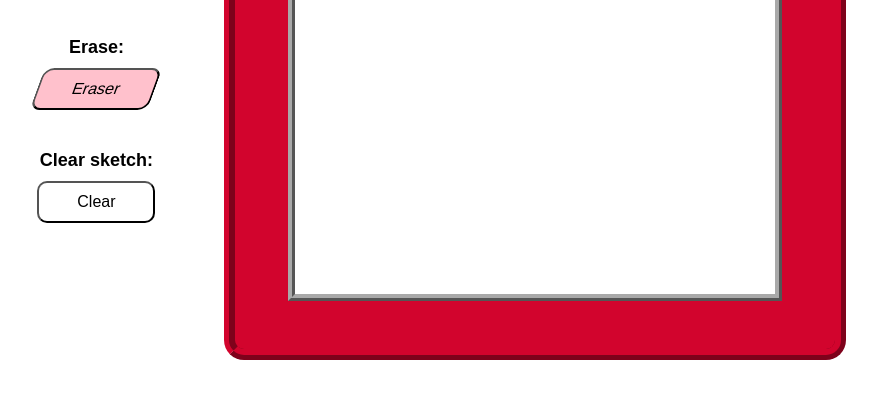
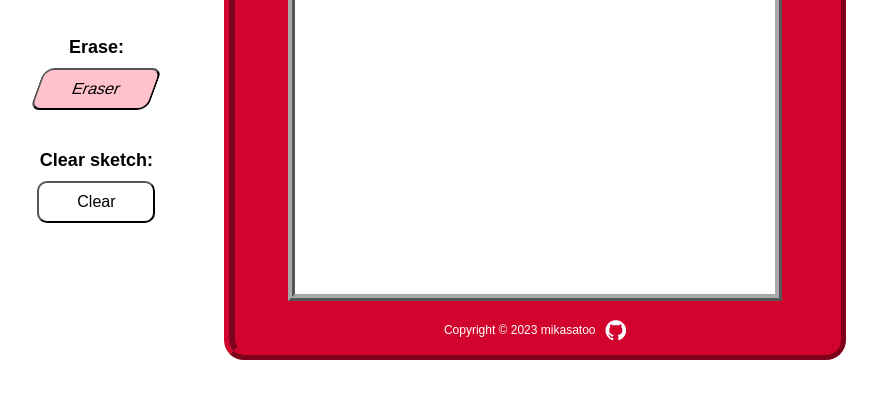
Before and after one commit to mikasatoo/etch-a-sketch, a plain HTML site: page index.html in a window 1280 px wide. Shown: the part 290-688 px from the top of the page, without its empty margins (228-1105 px from the left). Drawn offline with Linux system fonts and the light colour scheme.

Commit message:
Add footer

```diff
--- a/index.html
+++ b/index.html
@@ -10,6 +10,7 @@
     <link rel="stylesheet" href="styles.css"/>
     <script src="script.js" defer></script>
     <script src="jscolor.js"></script>
+    <link rel="stylesheet" href="https://cdnjs.cloudflare.com/ajax/libs/font-awesome/4.7.0/css/font-awesome.min.css"> <!-- link to GitHub icon source -->
 </head>
 
 <body>
@@ -48,6 +49,11 @@
 
             <div class="grid">  <!-- the grid divs will be created within this div -->
             </div>
+
+            <div class="footer">
+                <p>Copyright © 2023 mikasatoo</p>
+                <a href="https://github.com/mikasatoo" target="_blank"><i style="font-size:24px" class="fa">&#xf09b;</i></a>
+            </div>
         </div>
     </div>
 </body>
--- a/styles.css
+++ b/styles.css
@@ -44,7 +44,7 @@ body {
     border: 2mm ridge darkgrey;
     /* border-radius: 20px; */
     background-color: white;
-    margin-bottom: 8%;
+    margin-bottom: 10px;
     display: flex;
     justify-content: space-evenly;
     align-items: space-evenly;
@@ -61,6 +61,25 @@ body {
 .grid-container .grid .column .row {
     flex: 1;
     transition-duration: 250ms;
+}
+
+/* footer div */
+.footer {
+    color: white;
+    display: flex;
+    justify-content: center;
+    align-items: center;
+    font-size: 12px;
+}
+
+/* icon link in footer div */
+.footer a {
+    color: white;
+    margin-left: 10px;
+
+    &&:hover {
+        transform: scale(1.1);
+    }
 }
 
 /* inputs div */
```
